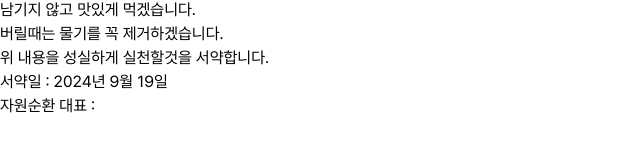
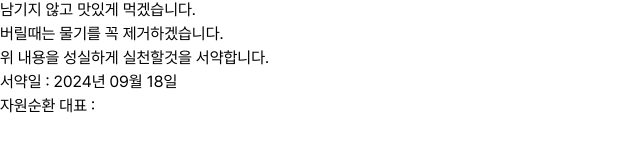
Before and after one commit to PGjun/waste-less-pledge-fe, a Next.js app: page /pdf in a window 1280 px wide. Shown: the part 543-694 px from the top of the page, without its empty margins (0-640 px from the left). Built offline with nearby package versions, Linux system fonts and the light colour scheme.

Commit message:
ㅇㅁㄴ

```diff
--- a/package.json
+++ b/package.json
@@ -10,6 +10,7 @@
   },
   "dependencies": {
     "@react-pdf/renderer": "^3.4.4",
+    "dayjs": "^1.11.13",
     "html2canvas": "^1.4.1",
     "jspdf": "^2.5.1",
     "next": "14.2.11",
--- a/src/app/container/pdf.jsx
+++ b/src/app/container/pdf.jsx
@@ -1,9 +1,11 @@
 import React, { useRef } from 'react'
 import { jsPDF } from 'jspdf'
 import html2canvas from 'html2canvas'
+import dayjs from 'dayjs'
 
 const PDFGenerator = ({ userName }) => {
   const containerRef = useRef(null)
+  const today = dayjs().format('YYYY년 MM월 DD일')
 
   const generatePDF = () => {
     const input = containerRef.current
@@ -86,7 +88,7 @@ const PDFGenerator = ({ userName }) => {
             위 내용을 성실하게 실천할것을 서약합니다.
           </div>
           <div className="flex items-end leading-[12px] gap-[16px] text-[9px] mt-[25px]">
-            <div>서약일 : 2024년 9월 19일</div>
+            <div>서약일 : {today}</div>
             <div className="flex items-end">
               자원순환 대표 :{' '}
               <span className="ml-[5px] tracking-[5px] text-[#525252] font-[HanYoon] text-[22px] leading-[20px]">
```
Also changed, not shown: 1 other file (tests, documents, lock files or other folders).
